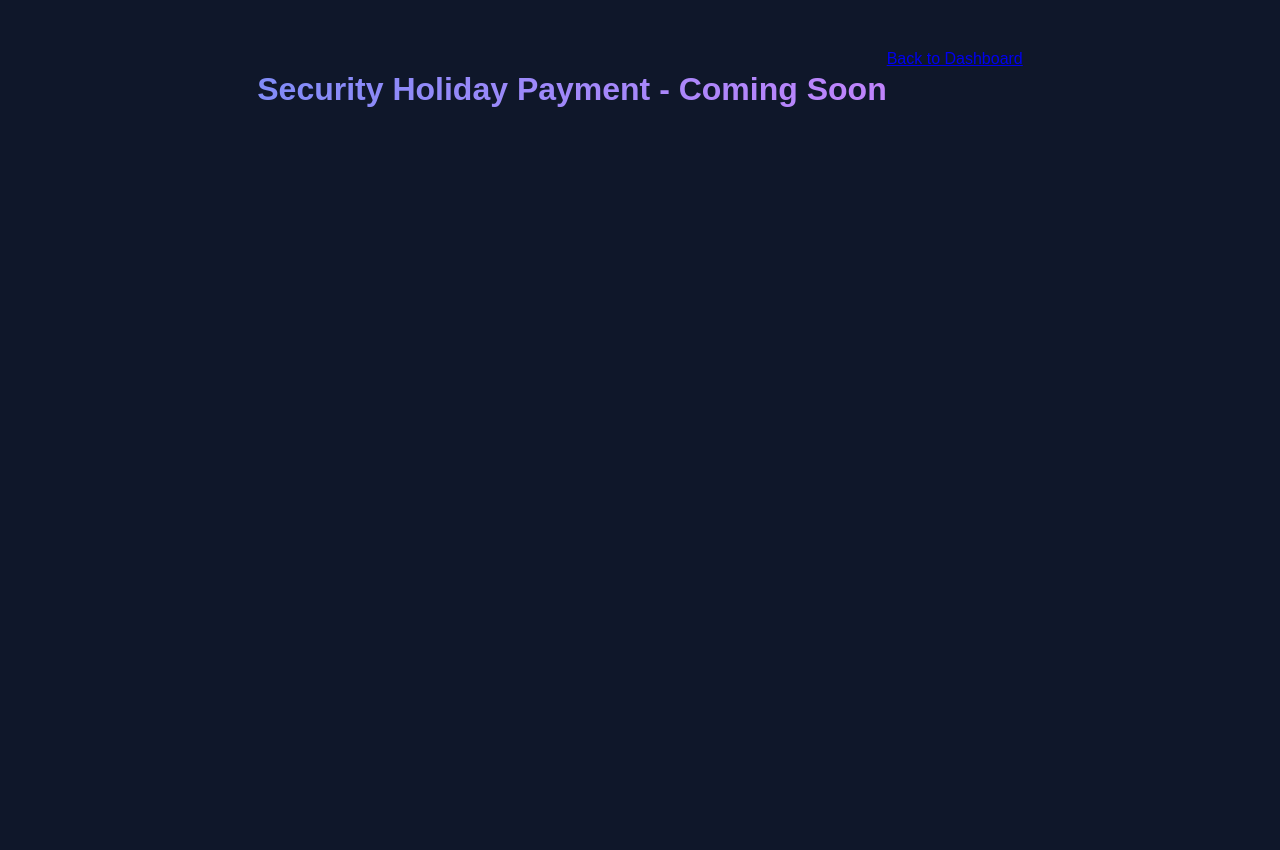
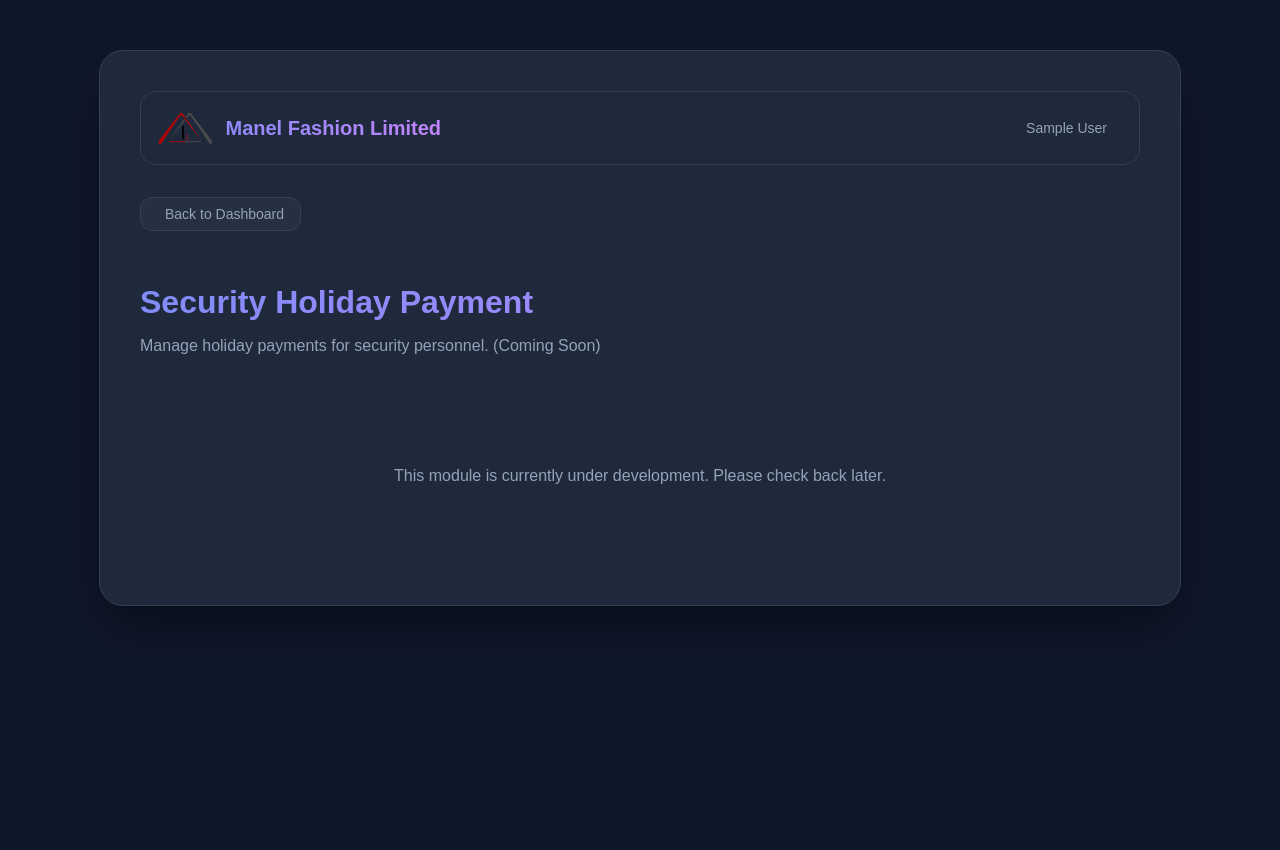
Before and after one commit to parvez144/holiday-duty-manager, a Flask app: page /security_payment in a window 1280 px wide. Run offline with Flask 3, Linux system fonts and the light colour scheme; the visitor is signed in with stand-in values (Sample User, id 1); parts of the project's set-up code (start-up, migrations or seed data) failed here and were passed over.

Commit message:
update back button for all pages

```diff
--- a/static/css/reports.css
+++ b/static/css/reports.css
@@ -43,6 +43,28 @@ h1 {
 p.subtitle {
   color: var(--text-muted);
   margin-bottom: 2rem;
+}
+
+.back-link {
+  text-decoration: none;
+  color: var(--text-muted);
+  display: inline-flex;
+  align-items: center;
+  gap: 0.5rem;
+  margin-bottom: 2rem;
+  font-size: 0.875rem;
+  padding: 0.5rem 1rem;
+  border-radius: 0.75rem;
+  background: rgba(255, 255, 255, 0.03);
+  border: 1px solid var(--border);
+  transition: all 0.2s;
+}
+
+.back-link:hover {
+  color: var(--text);
+  background: rgba(255, 255, 255, 0.08);
+  border-color: var(--primary);
+  transform: translateX(-4px);
 }
 
 .controls {
--- a/templates/manage_users.html
+++ b/templates/manage_users.html
@@ -72,8 +72,7 @@
             </div>
         </header>
 
-        <a href="/"
-            style="text-decoration: none; color: var(--text-muted); display: flex; align-items: center; gap: 0.5rem; margin-bottom: 2rem; font-size: 0.875rem;">
+        <a href="/" class="back-link">
             <i class="fas fa-arrow-left"></i> Back to Dashboard
         </a>
 
--- a/templates/present_filter.html
+++ b/templates/present_filter.html
@@ -31,8 +31,7 @@
             </div>
         </header>
 
-        <a href="/"
-            style="text-decoration: none; color: var(--text-muted); display: flex; align-items: center; gap: 0.5rem; margin-bottom: 2rem; font-size: 0.875rem;">
+        <a href="/" class="back-link">
             <i class="fas fa-arrow-left"></i> Back to Dashboard
         </a>
         <h1>Present Status</h1>
--- a/templates/reports.html
+++ b/templates/reports.html
@@ -31,8 +31,7 @@
             </div>
         </header>
 
-        <a href="/"
-            style="text-decoration: none; color: var(--text-muted); display: flex; align-items: center; gap: 0.5rem; margin-bottom: 2rem; font-size: 0.875rem;">
+        <a href="/" class="back-link">
             <i class="fas fa-arrow-left"></i> Back to Dashboard
         </a>
         <h1>Holiday Duty Manager</h1>
--- a/templates/security_payment.html
+++ b/templates/security_payment.html
@@ -11,8 +11,37 @@
 </head>
 
 <body>
-    <h1>Security Holiday Payment - Coming Soon</h1>
-    <a href="{{ url_for('main.index') }}">Back to Dashboard</a>
+    <div class="container">
+        <header
+            style="display: flex; justify-content: space-between; align-items: center; margin-bottom: 2rem; padding: 1rem; background: var(--card-bg); backdrop-filter: blur(12px); border-radius: 1rem; border: 1px solid var(--border);">
+            <div class="logo"
+                style="display: flex; align-items: center; gap: 0.75rem; font-size: 1.25rem; font-weight: 600; background: linear-gradient(to right, #818cf8, #c084fc); -webkit-background-clip: text; background-clip: text; -webkit-text-fill-color: transparent;">
+                <img src="{{ url_for('static', filename=system.company.logo) }}" alt="Logo"
+                    style="height: 40px; width: auto; object-fit: contain;">
+                <span>{{ system.company.name }}</span>
+            </div>
+            <div class="user-profile" style="display: flex; align-items: center; gap: 1rem; color: var(--text-muted);">
+                <span style="font-size: 0.875rem;">{{ current_user.name }}</span>
+                <a href="{{ url_for('auth.logout') }}" style="color: var(--text-muted); text-decoration: none;"
+                    title="Logout">
+                    <i class="fas fa-sign-out-alt"></i>
+                </a>
+            </div>
+        </header>
+
+        <a href="/" class="back-link">
+            <i class="fas fa-arrow-left"></i> Back to Dashboard
+        </a>
+
+        <h1>Security Holiday Payment</h1>
+        <p class="subtitle">Manage holiday payments for security personnel. (Coming Soon)</p>
+
+        <div class="empty-state">
+            <i class="fas fa-shield-halved fa-3x"
+                style="margin-bottom: 1.5rem; color: var(--primary); opacity: 0.5;"></i>
+            <p>This module is currently under development. Please check back later.</p>
+        </div>
+    </div>
 </body>
 
 </html>
```
Also changed, not shown: templates/night_bill.html (+30 -2 lines).
